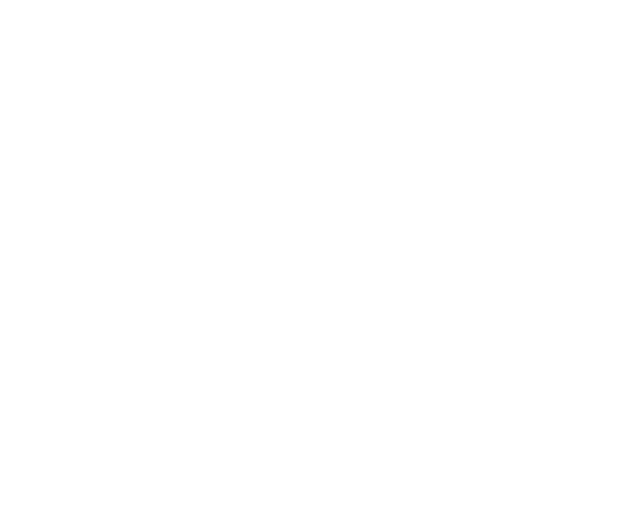
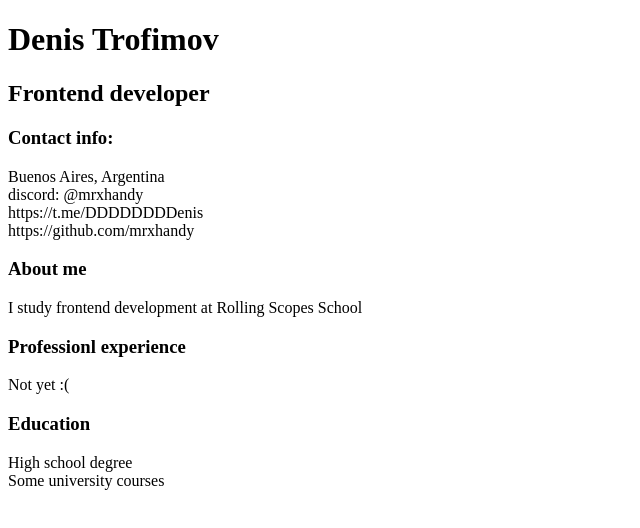
Before and after one commit to mrxhandy/rsschool-cv, a plain HTML site: page index.html in a window 1280 px wide. Shown: the whole page, without its empty margins (0-640 px from the left). Drawn offline with Linux system fonts and the light colour scheme.

Commit message:
feat: add cv info

```diff
--- a/index.html
+++ b/index.html
@@ -9,6 +9,23 @@
     <link rel="icon" href="./assets/img/icons8-cv-96.ico">
 </head>
 <body>
+    <h1>Denis Trofimov</h1>
+<h2>Frontend developer</h2>
 
+<h3>Contact info:</h3>
+<p>Buenos Aires, Argentina<br>
+discord: @mrxhandy<br>
+https://t.me/DDDDDDDDenis<br>
+https://github.com/mrxhandy</p>
+
+<h3>About me</h3>
+<p>I study frontend development at Rolling Scopes School</p>
+
+<h3>Professionl experience</h3>
+<p>Not yet :(</p>
+
+<h3>Education</h3>
+<p>High school degree<br>
+Some university courses</p>
 </body>
 </html>
```
